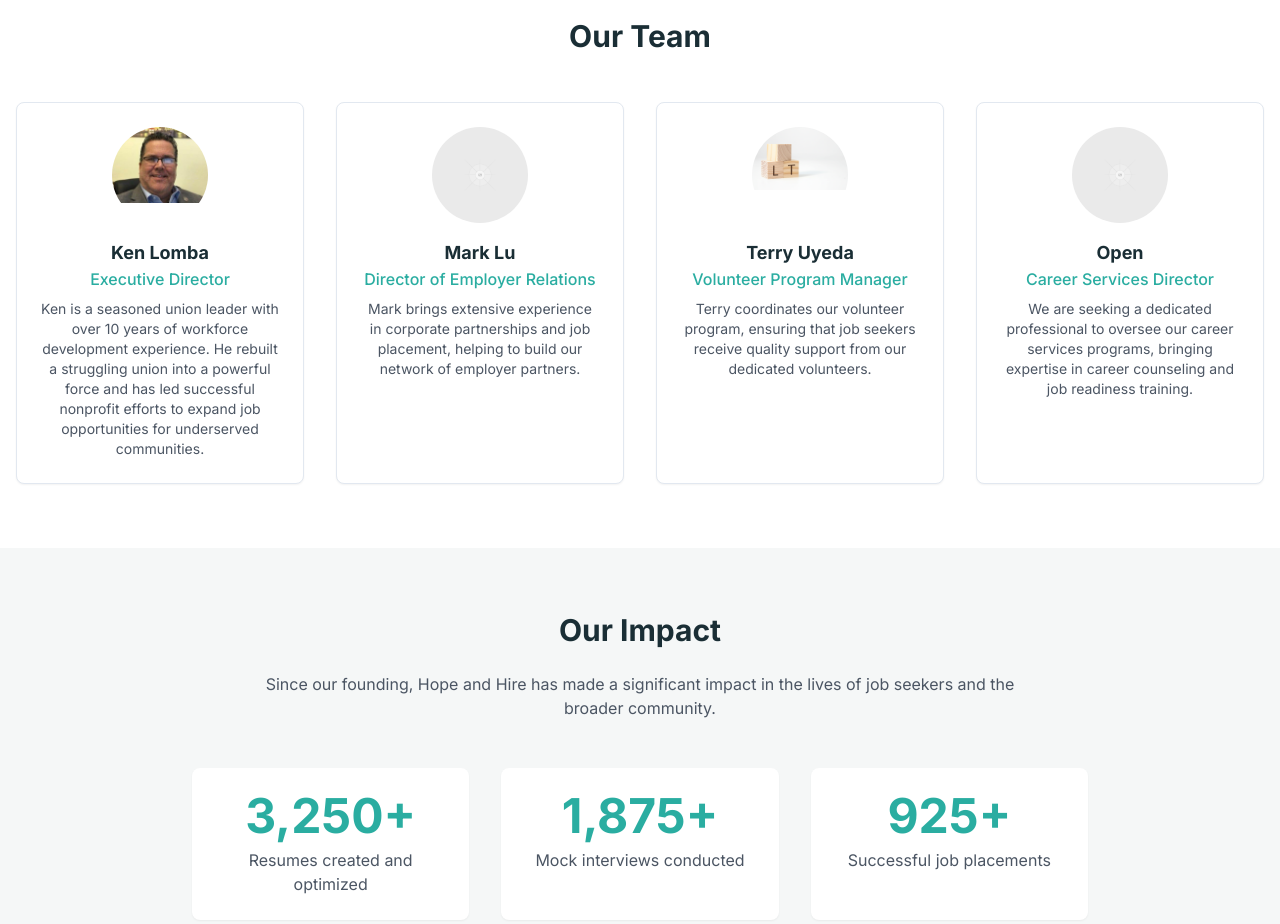
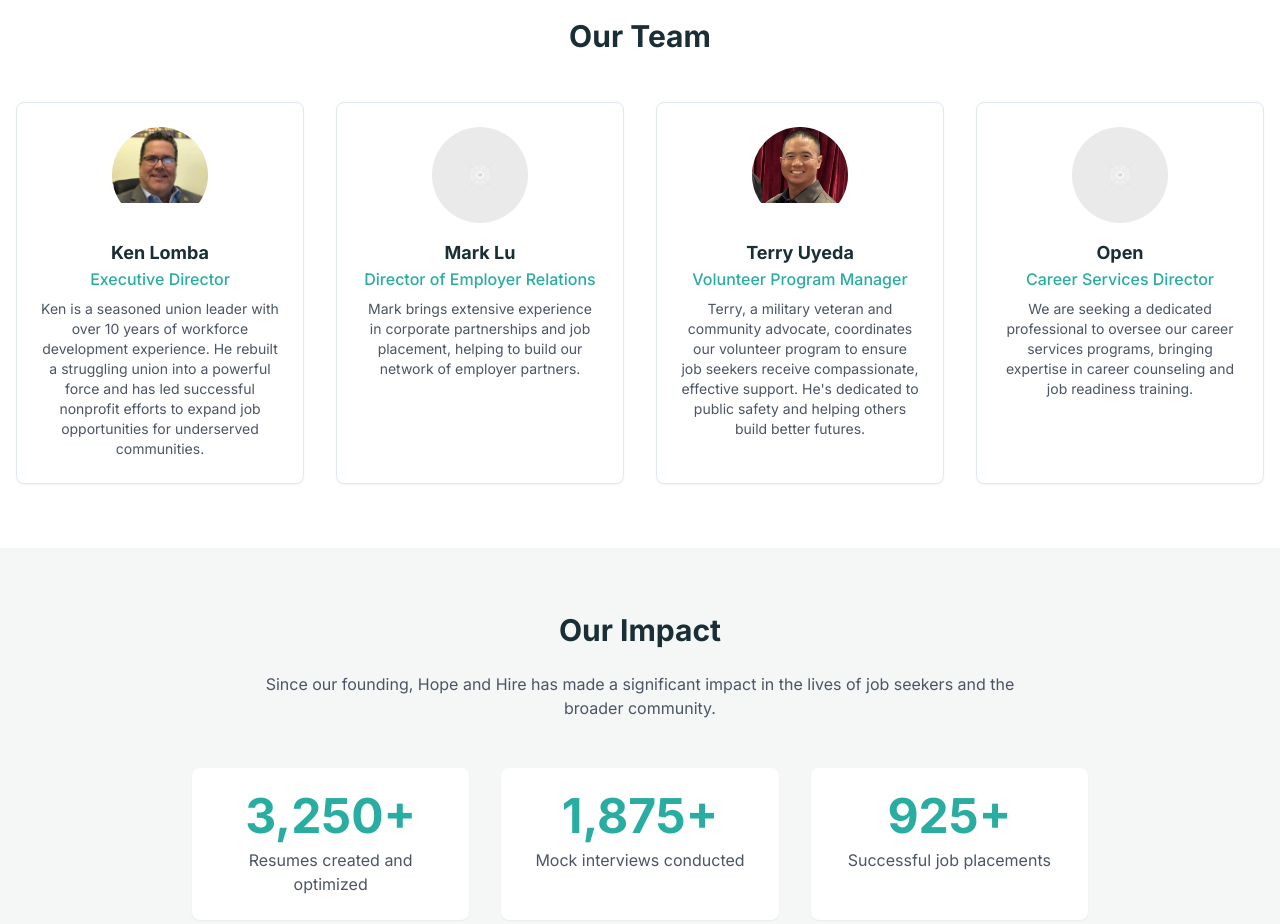
Before and after one commit to Cobra4152021/hopeandhire, a Next.js app: page /about in a window 1280 px wide. Shown: the part 1740-2664 px from the top of the page. Built offline with nearby package versions, Linux system fonts and the light colour scheme.

Commit message:
about update

```diff
--- a/app/about/page.tsx
+++ b/app/about/page.tsx
@@ -38,8 +38,8 @@ export default function AboutPage() {
     {
       name: "Terry Uyeda",
       role: "Volunteer Program Manager",
-      image: "/stylized-letters-jw.png",
-      bio: "Terry coordinates our volunteer program, ensuring that job seekers receive quality support from our dedicated volunteers.",
+      image: "/Terry_Uyeda.jpg",
+      bio: "Terry, a military veteran and community advocate, coordinates our volunteer program to ensure job seekers receive compassionate, effective support. He's dedicated to public safety and helping others build better futures.",
     },
     {
       name: "Open",
```
Also changed, not shown: public/Terry_Uyeda.jpg (added).
